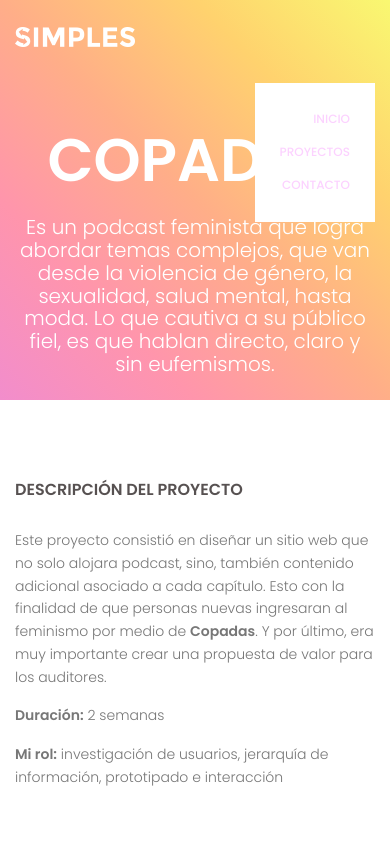
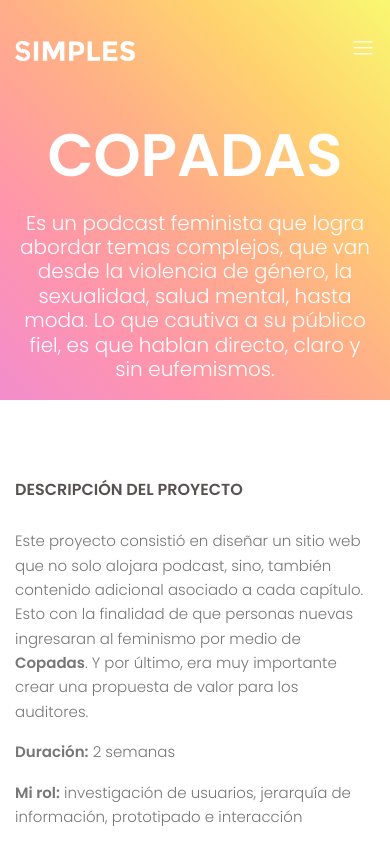
Before and after one commit to CatalinaCepedaLlanos/Portafolio, a website: page copadas.html in a window 390 px wide. Shown: the top 844 px of the page. Drawn offline with nearby package versions, Linux system fonts and the light colour scheme; some packages are replaced by stand-ins of ours; a script that the page names is missing; files whose address does not match are found by name.

Commit message:
actualizaciones

```diff
--- a/copadas.html
+++ b/copadas.html
@@ -32,7 +32,7 @@
 	</head>
 	<body>
 		<!-- Start Header Area -->
-		<header class="default-header">
+		<header class="default-header d-none d-sm-block">
       <div class="container">
         <div class="header-wrap">
           <div class="header-top d-flex justify-content-between align-items-center">
@@ -40,11 +40,31 @@
               <a href="index.html"><img src="img/logo.png" alt=""></a>
             </div>
             <div class="main-menubar d-flex align-items-center">
-							<nav class="">
+              <nav class="d-none d-sm-block">
                 <a href="index.html">Inicio</a>
                 <a href="proyectos.html">Proyectos</a>
                 <a href="#footer">Contacto</a>
               </nav>
+            </div>
+          </div>
+        </div>
+      </div>
+    </header>
+    <!-- Mobile Menu -->
+    <header class="default-header d-sm-none">
+      <div class="container">
+        <div class="header-wrap">
+          <div class="header-top d-flex justify-content-between align-items-center">
+            <div class="logo">
+              <a href="index.html"><img src="img/logo.png" alt=""></a>
+            </div>
+            <div class="main-menubar d-flex align-items-center">
+              <nav class="hide">
+                <a href="index.html">Inicio</a>
+                <a href="proyectos.html">Proyectos</a>
+                <a href="#footer">Contacto</a>
+              </nav>
+              <div class="menu-bar"><span class="lnr lnr-menu"></span></div>
             </div>
           </div>
         </div>
@@ -80,8 +100,7 @@
 
       <!-- Start process Area -->
       <section class="process-area pt-100 pb-100">
-
-          <div class="row">
+        <div class="row ml-5 mr-5">
           <div class="col-lg-2 col-sm-6 single-process no-padding">
             <span class="lnr lnr-magic-wand"></span>
             <div class="center-block dot"></div>
@@ -113,7 +132,6 @@
             <h2 class="text-uppercase">Awards</h2>
           </div>
         </div>
-
       </section>
       <!-- End process Area -->
 
@@ -166,12 +184,14 @@
         </div>
       </div>
 
-    </div>
-
+      <div class="row">
         <div class="col-md-12">
           <a href="img/JourneyCopadas.svg" class="img-pop-up">
             <img src="img/JourneyCopadas.svg" class="img-fluid" alt="copadas journey"/>
           </a>
+        </div>
+      </div>
+
     </div>
 
 		<!-- Start Newsletter Area -->
@@ -218,11 +238,18 @@
           </p>
         </div>
       </div>
-    </div>
 
+      <div class="row">
+        <div class="col-md-12">
           <a href="img/SitemapCopadas.svg" class="img-pop-up">
             <img src="img/SitemapCopadas.svg" class="img-fluid" alt="copadas sitemap"/>
           </a>
+        </div>
+      </div>
+
+    </div>
+
+
 
     <div class="container">
       <div class="row">
--- a/css/main.css
+++ b/css/main.css
@@ -35,7 +35,7 @@
 body{
     color:#777;
     font-family:"Poppins",sans-serif;
-    font-size:14px;
+    font-size:15px;
     font-weight:300;
     line-height:1.625em;
     position:relative
@@ -1538,21 +1538,21 @@ nav{
 }
 @media (max-width: 767px){
     nav{
-        margin-right:0;
-        position:absolute;
+        margin-right:10px;
+        /* position:absolute;
         right:0;
         top:47px;
         text-align:right;
         padding:20px 0;
         z-index:5;
-        background:#fff
-    }
-    nav a{
+        background:#fff */
+    }
+    /* nav a{
         color:#fcd2ff !important
     }
     nav a:hover{
         color:#fcd2ff
-    }
+    } */
 }
 nav.hide{
     transform:scale(0)
@@ -1567,7 +1567,7 @@ nav a{
 }
 @media (max-width: 767px){
     nav a{
-        margin:5px 25px
+        margin:0px 10px
     }
 }
 nav a:hover{
@@ -1690,7 +1690,7 @@ nav a:hover{
     font-weight:200;
     line-height:1.15em;
     margin-bottom:20px;
-    text-shadow:13px 15px 8px #f2c4d0
+    /* text-shadow:13px 15px 8px #f2c4d0 */
 }
 @media (max-width: 991px){
     .banner-content h1{
```
Also changed, not shown: america.html (+33 -15 lines), index.html (+24 -3 lines), proyectos.html (+22 -2 lines). Lines whose indentation alone changed are shown as unchanged.
